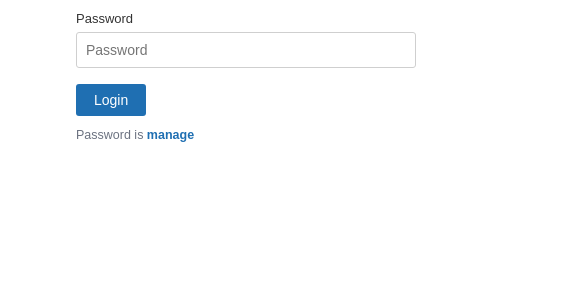
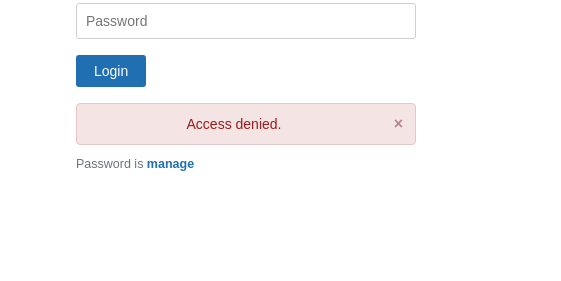
Before and after one commit to maheshk786/IvantiUIMahesh, a website: page Index.html in a window 1280 px wide. Both pictures are taken after a click on the button "Login". Shown: the part 414-695 px from the top of the page, 74-635 px from the left. Drawn offline with Linux system fonts and the light colour scheme; grey boxes are pictures that could not be loaded.

Commit message:
your message here

```diff
--- a/Index.html
+++ b/Index.html
@@ -58,7 +58,6 @@
       letter-spacing: 0.3px;
     }
 
-    /* Login box */
     .login-box {
       width: 100%;
     }
@@ -93,7 +92,36 @@
       background: #155a93;
     }
 
-    /* Password hint (always visible) */
+    /* ================= ACCESS DENIED ALERT ================= */
+    .alert-denied {
+      display: none;
+      margin-top: 16px;
+      padding: 12px 40px 12px 16px;
+      background: #f4e4e4;
+      border: 1px solid #e5c7c7;
+      color: #9b1c1c;
+      font-size: 14px;
+      border-radius: 4px;
+      position: relative;
+      text-align: center;
+    }
+
+    .alert-denied .close-alert {
+      position: absolute;
+      right: 12px;
+      top: 50%;
+      transform: translateY(-50%);
+      cursor: pointer;
+      color: #b08a8a;
+      font-weight: bold;
+      font-size: 16px;
+    }
+
+    .alert-denied .close-alert:hover {
+      color: #7a2e2e;
+    }
+
+    /* Password hint */
     .password-hint {
       margin-top: 12px;
       font-size: 12.5px;
@@ -104,11 +132,6 @@
       color: #1f6fb2;
       font-weight: 600;
       cursor: pointer;
-      user-select: none;
-    }
-
-    .password-hint strong:hover {
-      text-decoration: underline;
     }
 
     .copy-feedback {
@@ -141,22 +164,25 @@
   <script>
     function handleLogin() {
       const password = document.getElementById("password").value;
+      const alertBox = document.getElementById("deniedAlert");
 
       if (password === "manage") {
+        alertBox.style.display = "none";
         window.location.href = "/SelectRole.html";
+      } else {
+        alertBox.style.display = "block";
       }
     }
 
+    function closeDenied() {
+      document.getElementById("deniedAlert").style.display = "none";
+    }
+
     function copyPassword() {
-      const text = "manage";
-
-      navigator.clipboard.writeText(text).then(() => {
+      navigator.clipboard.writeText("manage").then(() => {
         const feedback = document.getElementById("copyFeedback");
         feedback.style.display = "inline";
-
-        setTimeout(() => {
-          feedback.style.display = "none";
-        }, 1500);
+        setTimeout(() => feedback.style.display = "none", 1500);
       });
     }
   </script>
@@ -168,7 +194,6 @@
   <div class="left-panel">
     <div class="content">
 
-      <!-- BRAND WITH IVANTI LOGO -->
       <div class="brand">
         <img src="/_solution_logo_08252022_63097533.png" alt="Ivanti Logo">
         <div class="brand-subtitle">Mahesh Karande Portfolio</div>
@@ -183,7 +208,12 @@
 
         <button onclick="handleLogin()">Login</button>
 
-        <!-- CLICK TO COPY PASSWORD -->
+        <!-- ACCESS DENIED ALERT -->
+        <div id="deniedAlert" class="alert-denied">
+          Access denied.
+          <span class="close-alert" onclick="closeDenied()">×</span>
+        </div>
+
         <div class="password-hint">
           Password is
           <strong onclick="copyPassword()">manage</strong>
@@ -193,7 +223,7 @@
     </div>
   </div>
 
-  <!-- RIGHT: IMAGE -->
+  <!-- RIGHT -->
   <div class="right-panel"></div>
 
 </body>
```
